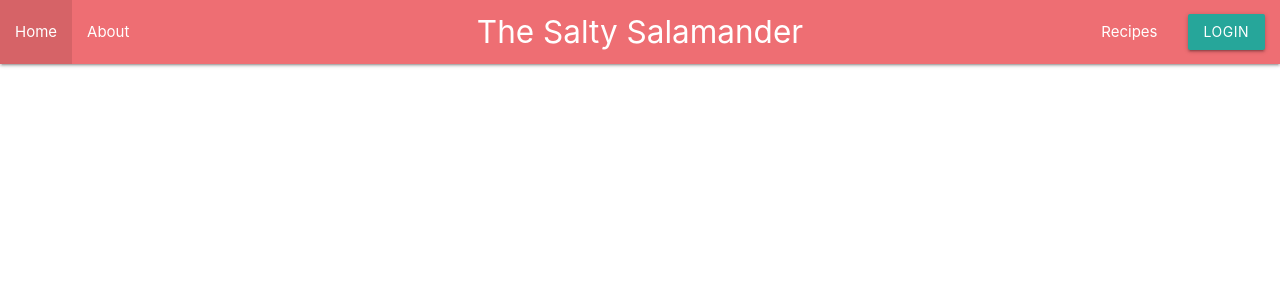
After one commit to sps992/ms3-salty_salamander, a Flask app: template templates/index.html in a window 1280 px wide. The commit adds this page. Shown: the top 300 px of the page. Run offline with Flask 2, Linux system fonts and the light colour scheme; the template is opened without the code that fills it, so the values that code supplies are empty; some libraries are stand-ins or nearby versions.

Commit message:
Created index.html and extended styles from base.html. Started Navbar.

```diff
--- a/app.py
+++ b/app.py
@@ -14,10 +14,10 @@ mongo = PyMongo(app)
 
 
 @app.route('/')
-def hello():
-    return 'HelloWorld'
+def index():
+    return render_template('index.html')
 
 if __name__ == '__main__':
     app.run(host=os.environ.get('IP'),
-    port=int(os.environ.get('PORT')),
-    debug=True)
+            port=int(os.environ.get('PORT')),
+            debug=True)
--- /dev/null
+++ b/static/js/script.js
@@ -0,0 +1,10 @@
+document.addEventListener('DOMContentLoaded', function() {
+    var elems = document.querySelectorAll('.sidenav');
+    var instances = M.Sidenav.init(elems, options);
+  });
+
+  // Or with jQuery
+
+  $(document).ready(function(){
+    $('.sidenav').sidenav();
+  });
--- a/templates/base.html
+++ b/templates/base.html
@@ -2,19 +2,24 @@
 <html>
 
     <head>
-
+        <meta charset="utf-8" />
+        <meta name="viewport" content="width=device-width, initial-scale=1, shrink-to-fit=no" />
+        <meta name="description" content="Welcome to The Salty Salamander, get your fill of our tasty treats or share your own for others to drool over!" />
+        <meta name="author" content="Captain Salamander" />
+        <title>The Salty Salamander - {% block title %}{% endblock %}</title>
         <link href="https://fonts.googleapis.com/icon?family=Material+Icons" rel="stylesheet">
         <link rel="stylesheet" href="https://cdnjs.cloudflare.com/ajax/libs/materialize/1.0.0/css/materialize.min.css">
         <link rel="stylesheet" href="{{url_for('static', filename='css/style.css')}}" type="text/css" />
     </head>
 
     <body>
-        <div class="container">
+
         {% block content %} {% endblock %}
-        </div>
 
 
+        <script src="https://code.jquery.com/jquery-3.4.1.min.js" integrity="sha256-CSXorXvZcTkaix6Yvo6HppcZGetbYMGWSFlBw8HfCJo=" crossorigin="anonymous"></script>
         <script src="https://cdnjs.cloudflare.com/ajax/libs/materialize/1.0.0/js/materialize.min.js"></script>
+        <script src="../static/js/script.js"></script>
     </body>
 
 </html>
--- /dev/null
+++ b/templates/index.html
@@ -0,0 +1,34 @@
+{% extends "base.html" %}{% block title %}Home{% endblock %}
+
+
+
+
+
+    {% block content %}
+    <nav>
+        <div class="nav-wrapper">
+            <a href="#" class="brand-logo center">The Salty Salamander</a>
+            <a href="#" data-target="mobile-demo" class="sidenav-trigger"><i class="material-icons">menu</i></a>
+            <div>
+            <ul id="nav-mobile" class="hide-on-med-and-down">
+                <li class="active" ><a href="#">Home</a></li>
+                <li><a href="#">About</a></li>
+                <li style="float:right;"><a class="waves-effect waves-light btn" href="#">Login</a></li>
+                <li style="float:right;"><a href="#">Recipes</a></li>
+            </ul>
+        </div>
+    </nav>
+    <ul class="sidenav" id="mobile-demo">
+    <li class="active" ><a href="#">Home</a></li>
+    <li><a href="#">About</a></li>
+    <li><a href="#">Recipes</a></li>
+    <li><a class="waves-effect waves-light btn" href="#">Login</a></li>
+  </ul>
+
+        {% endblock %}
+
+
+
+    </body>
+
+</html>
```
Also changed, not shown: static/css/style.css (added), 1 other file.
